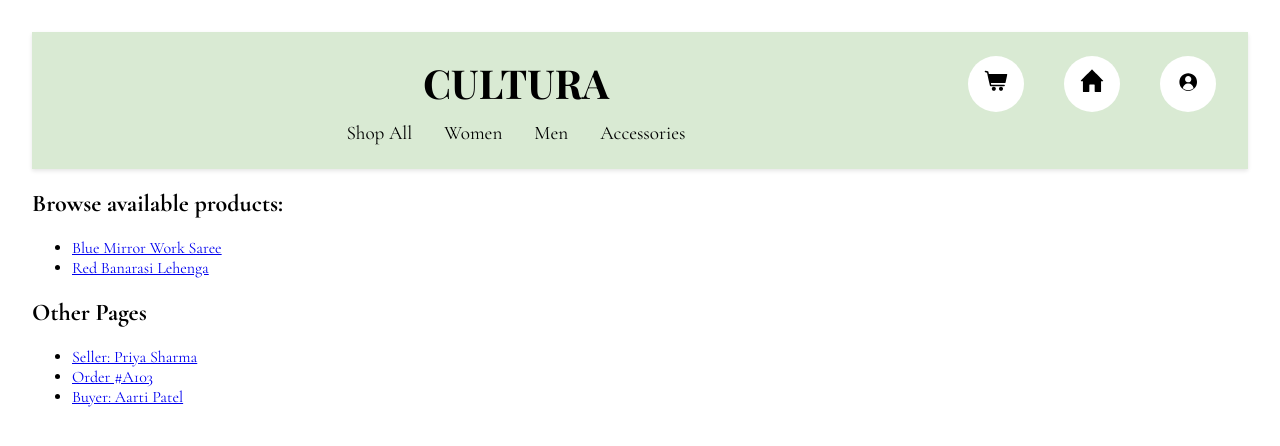
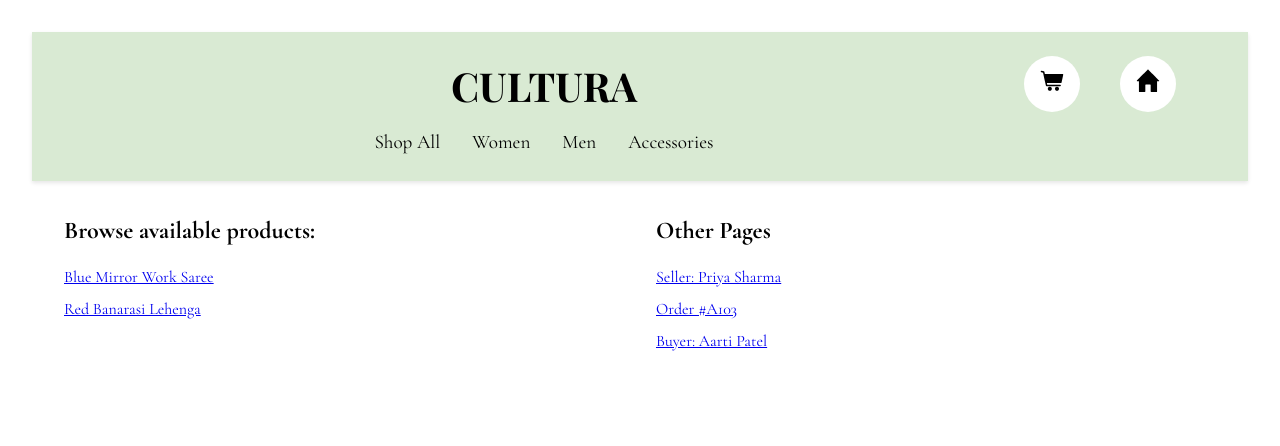
Before and after one commit to lviswa/CSC437-monorepo, a website: page packages/proto/public/index.html in a window 1280 px wide. Drawn offline with nearby package versions, Linux system fonts and the light colour scheme.

Commit message:
lab 5 done

```diff
--- a/packages/proto/public/index.html
+++ b/packages/proto/public/index.html
@@ -4,12 +4,11 @@
   <meta charset="UTF-8">
   <title>Indian Clothing Marketplace</title>
 
-  <!-- Google Fonts -->
   <link rel="preconnect" href="https://fonts.googleapis.com">
   <link rel="preconnect" href="https://fonts.gstatic.com" crossorigin>
   <link href="https://fonts.googleapis.com/css2?family=Cormorant+Garamond:ital,wght@0,400;0,700;1,400&family=Playfair+Display:wght@400;700&display=swap" rel="stylesheet">
 
-  <!-- CSS -->
+  <link rel="stylesheet" href="/styles/reset.css">
   <link rel="stylesheet" href="/styles/tokens.css">
   <link rel="stylesheet" href="/styles/page.css">
 </head>
@@ -33,23 +32,29 @@
       <a href="#" class="icon-button">
         <svg class="icon"><use href="/icons/ui.svg#icon-home" /></svg>
       </a>
-      <a href="#" class="icon-button">
-        <svg class="icon icon-user"><use href="/icons/ui.svg#icon-user" /></svg>
+      <a href="#" class="icon icon-user">
+        <use href="/icons/ui.svg#icon-user" />
       </a>
     </div>
   </header>
 
+  <main>
+    <section class="product-section">
       <h2>Browse available products:</h2>
       <ul>
         <li><a href="product1.html">Blue Mirror Work Saree</a></li>
         <li><a href="product2.html">Red Banarasi Lehenga</a></li>
       </ul>
+    </section>
 
+    <section class="other-pages-section">
       <h2>Other Pages</h2>
       <ul>
         <li><a href="seller1.html">Seller: Priya Sharma</a></li>
         <li><a href="order1.html">Order #A103</a></li>
         <li><a href="buyer1.html">Buyer: Aarti Patel</a></li>
       </ul>
+    </section>
+  </main>
 </body>
 </html>
--- a/packages/proto/public/styles/page.css
+++ b/packages/proto/public/styles/page.css
@@ -1,4 +1,3 @@
-/* overall page styling */
 body {
     background-color: var(--color-background-page);
     color: var(--color-text-default);
@@ -7,7 +6,6 @@ body {
     padding: 2rem;
   }
 
-  /* header container */
   .site-header {
     display: flex;
     justify-content: space-between;
@@ -18,13 +16,11 @@ body {
     flex-wrap: wrap;
   }
 
-  /* center content block (CULTURA + nav) */
   .header-center {
     flex-grow: 1;
     text-align: center;
   }
 
-  /* CULTURA title */
   .site-title {
     font-family: 'Playfair Display', serif;
     font-size: 2.5rem;
@@ -33,7 +29,6 @@ body {
     color: black;
   }
 
-  /* Navigation under CULTURA */
   .nav-links {
     display: flex;
     justify-content: center;
@@ -53,14 +48,12 @@ body {
     text-decoration: underline;
   }
 
-  /* icon buttons container (right side) */
   .icon-buttons {
     display: flex;
     gap: 2.5rem;
     align-items: center;
   }
 
-  /* icon button circle */
   .icon-button {
     display: flex;
     align-items: center;
@@ -74,22 +67,60 @@ body {
     transition: background-color 0.2s, transform 0.2s, box-shadow 0.2s;
   }
 
-  /* icon inside the circle */
   .icon-button .icon {
     width: 2rem;
     height: 2rem;
     fill: currentColor;
   }
 
-  /* user icon slightly larger */
   .icon-button .icon-user {
     width: 2.4rem;
     height: 2.4rem;
   }
 
-  /* hover effect for icons */
   .icon-button:hover {
     background-color: var(--color-accent);
     transform: scale(1.05);
     box-shadow: 0 2px 6px rgba(0, 0, 0, 0.2);
   }
+  .product-section {
+    grid-column: span 6;
+  }
+
+  .other-pages-section {
+    grid-column: span 6;
+  }
+
+  main {
+    display: grid;
+    grid-template-columns: repeat(12, 1fr);
+    gap: 2rem;
+    padding: 2rem;
+  }
+
+  ul {
+    list-style: none;
+    padding: 0;
+    margin-top: 1rem;
+  }
+
+  ul li {
+    margin-bottom: 0.5rem;
+  }
+
+  @media (max-width: 768px) {
+    main {
+        grid-template-columns: repeat(6, 1fr);
+    }
+
+    .product-section,
+    .other-pages-section {
+        grid-column: span 6;
+    }
+  }
+
+  @media (max-width: 480px) {
+    main {
+      grid-template-columns: repeat(2, 1fr);
+    }
+  }
--- /dev/null
+++ b/packages/proto/public/styles/reset.css
@@ -0,0 +1,12 @@
+* {
+    margin: 0;
+    box-sizing: border-box;
+  }
+
+  body {
+    line-height: 1.5;
+  }
+
+  img {
+    max-width: 100%;
+  }
```
Lines whose indentation alone changed are shown as unchanged.
